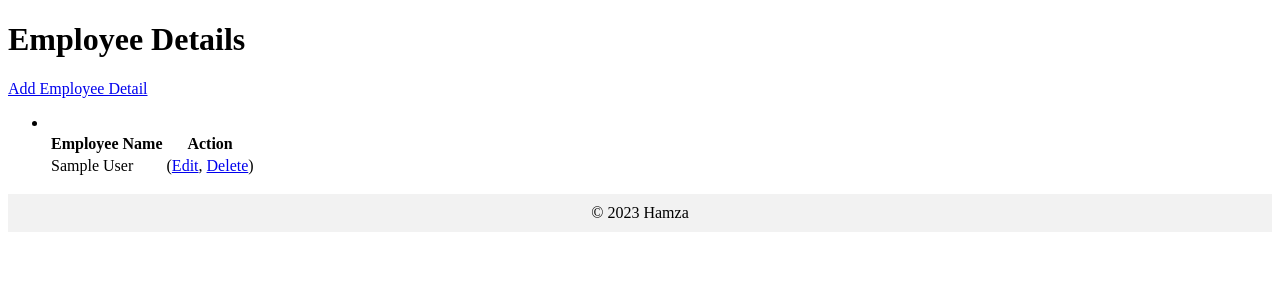
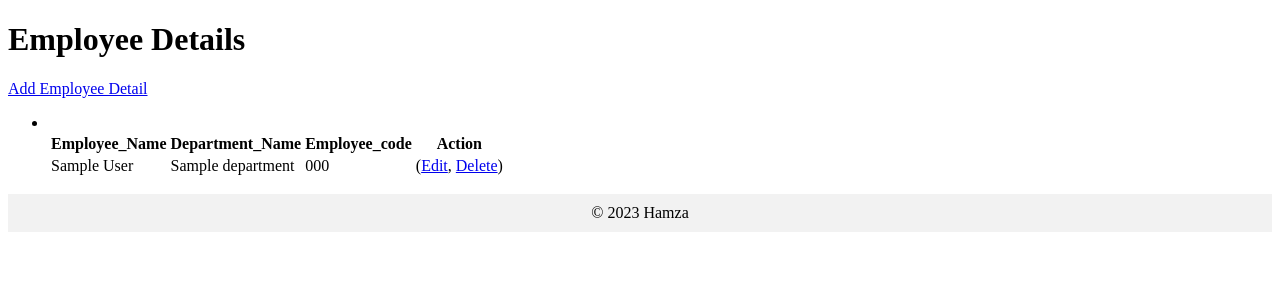
Before and after one commit to 852hamza/django_api_IMS, a Django app: template IMS_project/IMS_app/templates/employee_detail_list.html in a window 1280 px wide. Shown: the part 55-355 px from the top of the page. Run offline with Django 4.2, Linux system fonts and the light colour scheme; the template is opened without the code that fills it: values that come from a table or form of the project are taken from there, others are empty; tables that the repository leaves empty hold one stand-in row (values such as "Sample post").

Commit message:
add employee_code at user view

```diff
--- a/IMS_project/IMS_app/models.py
+++ b/IMS_project/IMS_app/models.py
@@ -3,6 +3,8 @@ from django.db import models
 class Department(models.Model):
     name = models.CharField(max_length=50)
 
+    def __str__(self):
+        return self.name
     class Meta:
         app_label = 'IMS_app'
 
--- a/IMS_project/IMS_app/templates/employee_detail_detail.html
+++ b/IMS_project/IMS_app/templates/employee_detail_detail.html
@@ -16,7 +16,7 @@
     <dt>Age:</dt>
     <dd>{{ employee_detail.age }}</dd>
     <dt>Department Name:</dt>
-    <dd>{{ employee_detail.department_name }}</dd>
+    <dd>{{ employee_detail.department.name }}</dd>
   </dl>
   <p>
     <a href="{% url 'employee_detail_update' employee_detail.pk %}">Edit</a>
--- a/IMS_project/IMS_app/templates/employee_detail_list.html
+++ b/IMS_project/IMS_app/templates/employee_detail_list.html
@@ -5,8 +5,9 @@
   <table>
     <thead>
       <tr>
-        <th>Employee Name</th>
-        {% comment %} <th>Department Name</th> {% endcomment %}
+        <th>Employee_Name</th>
+        <th>Department_Name</th>
+        <th>Employee_code</th>
         <th>Action</th>
       </tr>
     </thead>
@@ -15,7 +16,8 @@
       <li>
         <tr>
         <td>{{ employee.name }}</td>
-          {% comment %} <td>{{ employee.department_name }}</td> {% endcomment %}
+          <td>{{ employee.department.name }}</td>
+          <td>{{ employee.employee_code }}</td>
           <td>
         {% comment %} <a href="{% url 'employee_detail_detail' employee.pk %}"
           >{{ employee.name }}</a
```
